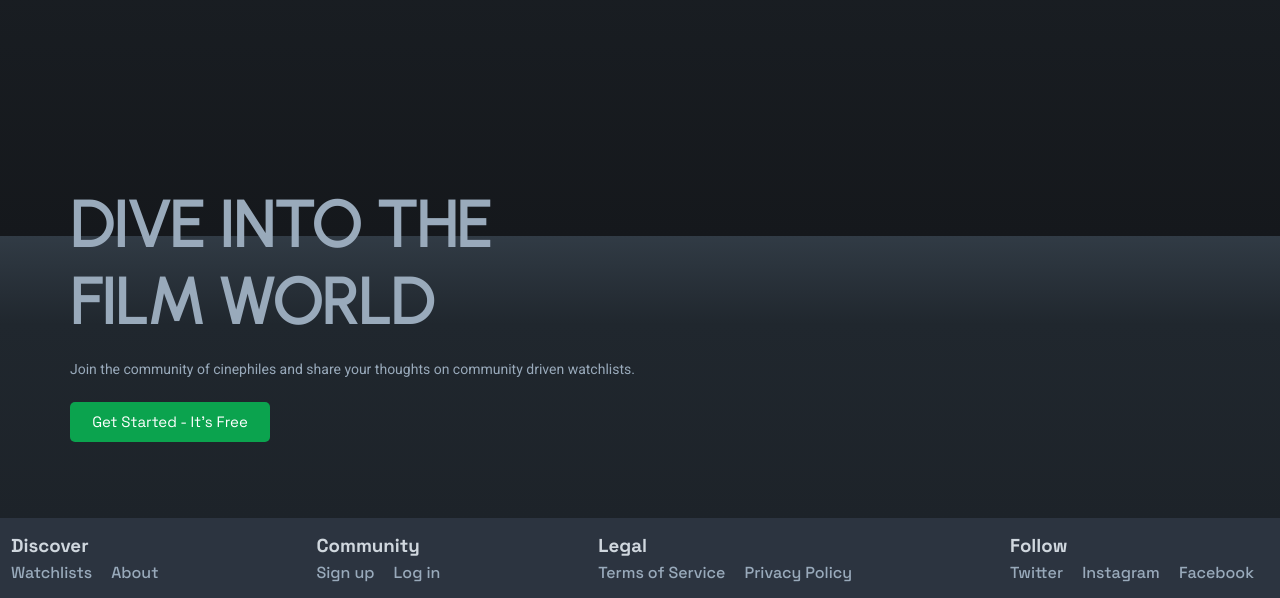
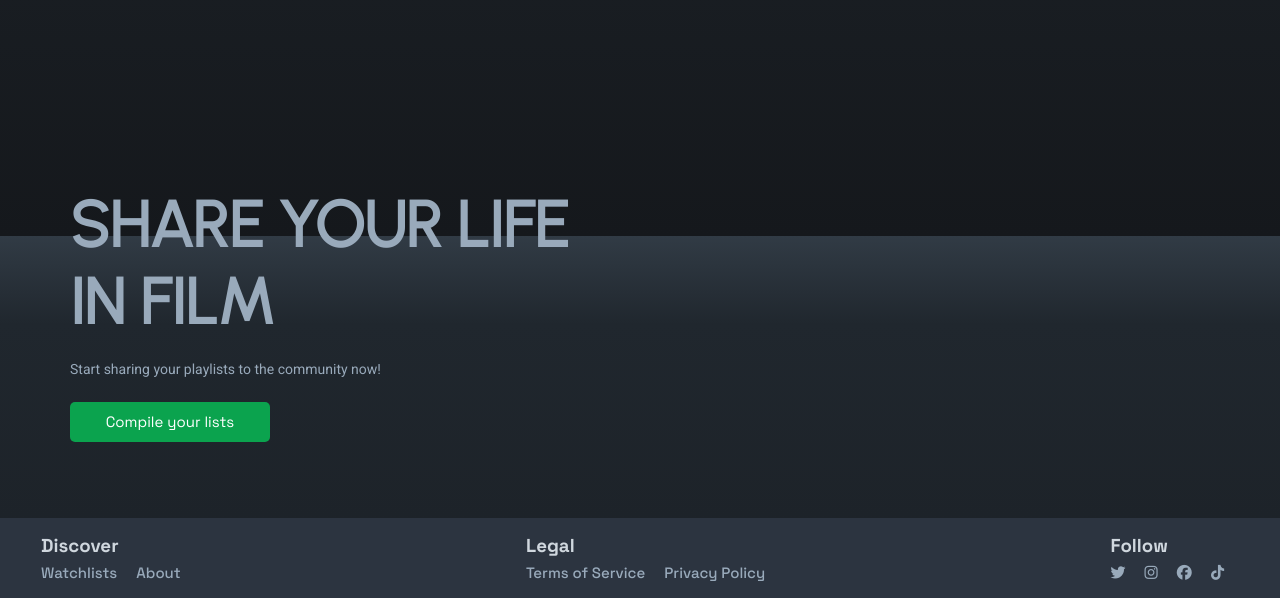
Before and after one commit to carimado/cinaeste_app, a Flask app: page / in a window 1280 px wide. Shown: the part 564-1162 px from the top of the page. Run offline with Flask 2, Linux system fonts and the light colour scheme; the visitor is signed in with stand-in values (Sample User, id 1); data that the repository does not hold is empty; some libraries are stand-ins or nearby versions.

Commit message:
fixed some jinja control flow

```diff
--- a/static/styles.css
+++ b/static/styles.css
@@ -299,12 +299,15 @@ input, select, textarea{
     font-weight: 500;
     border: 1px solid #2C3440;
     padding: 10px;
+    padding-left: 40px;
+    padding-right: 40px;
 }
 
 .footer a {
     text-decoration: none;
     color: #99AABB;
     padding-right: 15px;
+    font-size: 15px;
 }
 
 .footer h3 {
--- a/templates/index.html
+++ b/templates/index.html
@@ -6,6 +6,7 @@
     <meta name="viewport" content="width=device-width, initial-scale=1.0">
     <title>Cineaste - Discover And Share Your Favourite Movies</title>
     <link rel="stylesheet" href="{{ url_for('static', filename='styles.css') }}">
+    <script src="https://kit.fontawesome.com/e45a6bb491.js" crossorigin="anonymous"></script>
     {% block head %} {% endblock %}
 </head>
 <body>
@@ -42,14 +43,22 @@
         <div class="main-container-index">
             <div class="hc1">
                 <div class="hero-block-1">
+                {% if session.user_id %}
+                    <h1>Share your life in film</h1>
+                    <br>
+                    <p>Start sharing your playlists to the community now!</p>
+                <div class="call-to-action">
+                    <a href="/profile">Compile your lists</a>
+                </div>
+                {% else %}
                     <h1>Dive into the film world</h1>
                     <br>
-                    <p>Join the community of cinephiles and share your thoughts on community driven watchlists.</p>
-
+                    <p>Join the community of "cineastes" and share your thoughts on community driven watchlists.</p>
                 </div>
                 <div class="call-to-action">
-                    <a href="/sign_up">Get Started - It's Free</a>
+                    <a href="/sign_up">Get Started - It's Free!</a>
                 </div>
+                {% endif %}
 
             </div>
             <div class="hc2">
@@ -69,11 +78,14 @@
                 <a href="#">Watchlists</a>
                 <a href="#">About</a>
             </div>
-            <div class="footer-block-2">
-                <h3>Community</h3>
-                <a href="#">Sign up</a>
-                <a href="#">Log in</a>
-            </div>
+            {% if session.user_id %}
+            {% else %}
+                <div class="footer-block-2">
+                    <h3>Community</h3>
+                    <a href="#">Sign up</a>
+                    <a href="#">Log in</a>
+                </div>
+            {% endif %}
             <div class="footer-block-3">
                 <h3>Legal</h3>
                 <a href="#">Terms of Service</a>
@@ -81,9 +93,10 @@
             </div>
             <div class="footer-block-4">
                 <h3>Follow</h3>
-                <a href="#">Twitter</a>
-                <a href="#">Instagram</a>
-                <a href="#">Facebook</a>
+                <a href="#"><i class="fa-brands fa-twitter"></i></a>
+                <a href="#"><i class="fa-brands fa-instagram"></i></a>
+                <a href="#"><i class="fa-brands fa-facebook"></i></a>
+                <a href="#"><i class="fa-brands fa-tiktok"></i></a>
             </div>
         </footer>
 </body>
```
